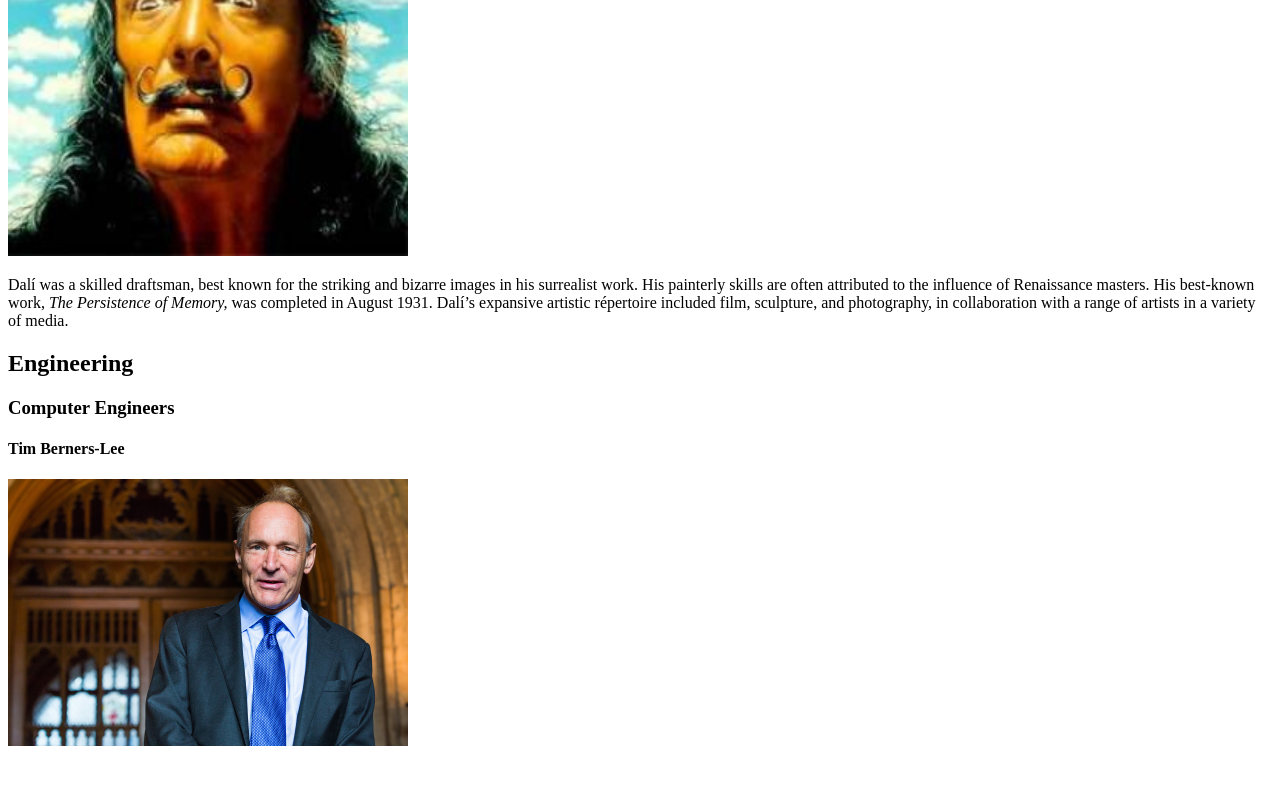
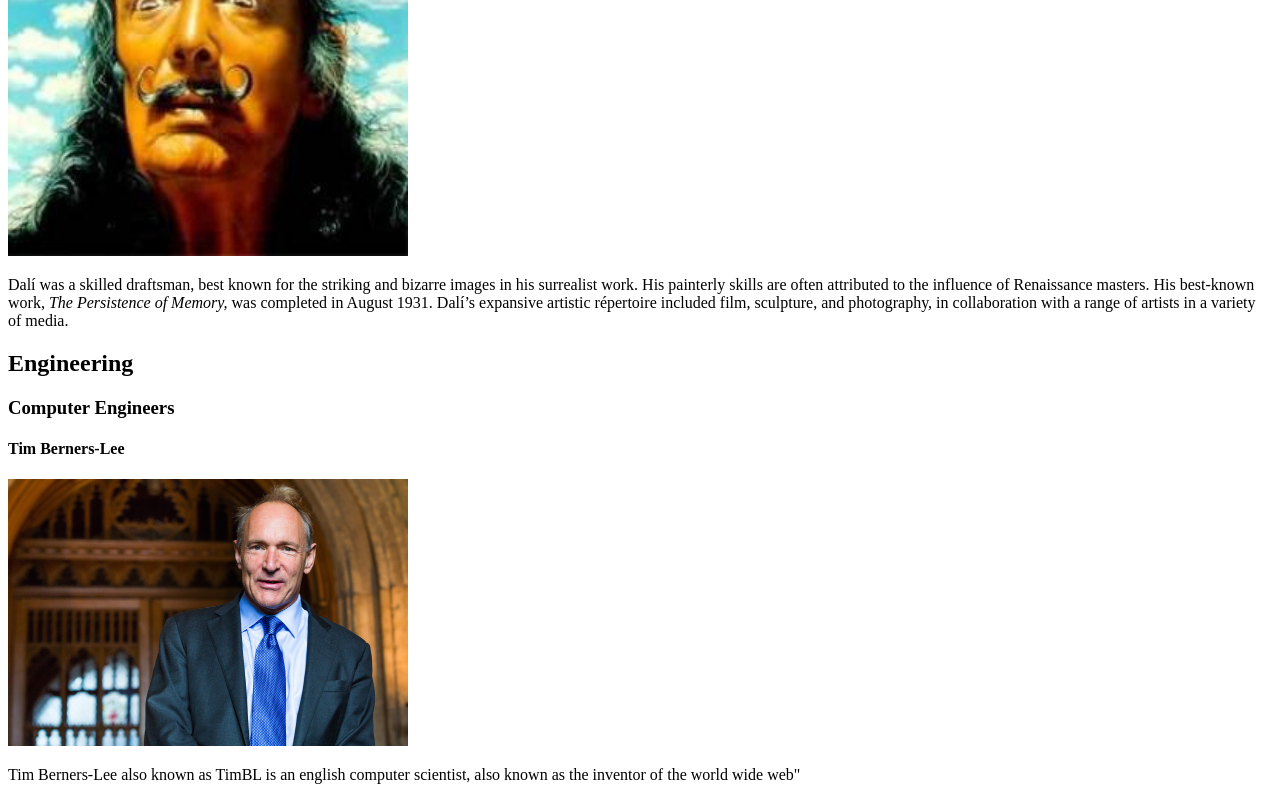
Before and after one commit to vhoff92/Assignment1, a plain HTML site: page index.html in a window 1280 px wide. Shown: the part 569-1369 px from the top of the page. Before the commit the page ends 1327 px from the top, so only its background shows below. Drawn offline with Linux system fonts and the light colour scheme.

Commit message:
added TimBL bio

```diff
--- a/index.html
+++ b/index.html
@@ -15,6 +15,7 @@
             <h3>Computer Engineers</h3>
                <h4>Tim Berners-Lee</h4>
                <div><img src="img/img_1.jpg" width="400" alt='Salvador Dalì'></div>
+               <p>Tim Berners-Lee also known as TimBL is an english computer scientist, also known as the inventor of the world wide web"</p>
 
    </body>
    </html>
```
